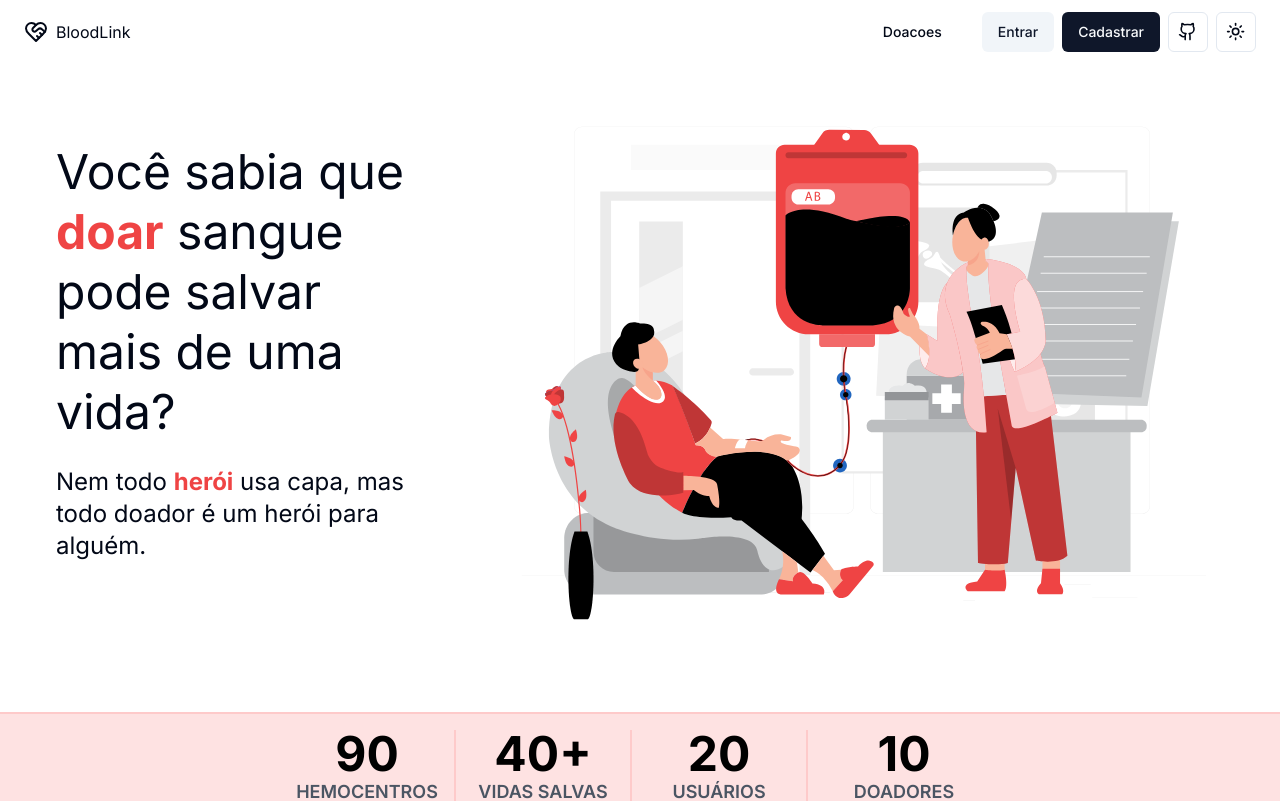
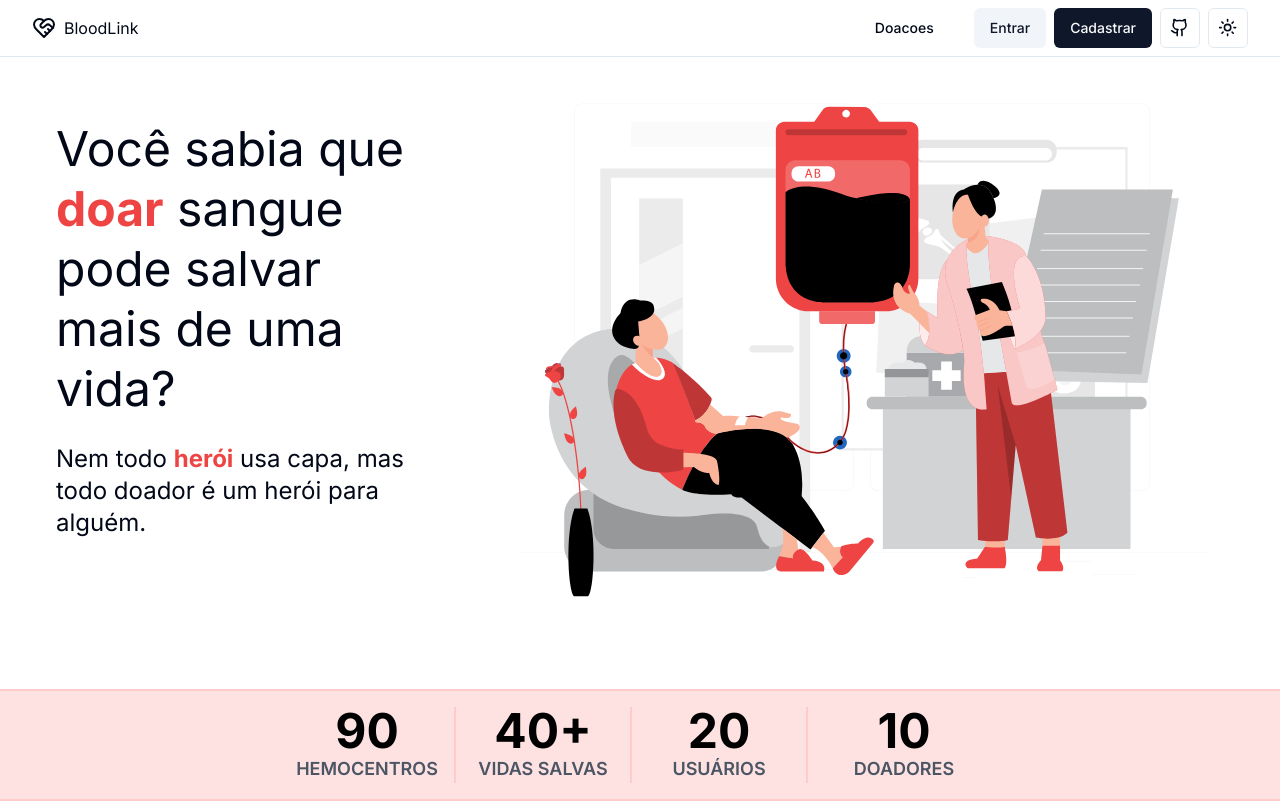
Before and after one commit to GiovanniMori/tcc-blood, a Next.js app: page / in a window 1280 px wide. Shown: the top 801 px of the page. Built offline with nearby package versions, Linux system fonts and the light colour scheme; no server answers.

Commit message:
feat: copy shadcn layout page and navbar sticky styles

```diff
--- a/src/app/layout.tsx
+++ b/src/app/layout.tsx
@@ -25,8 +25,12 @@ export default function RootLayout({
       <html lang="pt-BR" suppressHydrationWarning>
         <body className={inter.className}>
           <ThemeProvider attribute="class" defaultTheme="system" enableSystem>
-            <Navbar />
-            <div className="sm:px-4 md:px-8">{children}</div>
+            <div className="relative flex min-h-screen flex-col">
+              <Navbar />
+              <div className="flex-1">
+                <div className="container">{children}</div>
+              </div>
+            </div>
             {/* <Footer /> */}
           </ThemeProvider>
         </body>
--- a/src/app/page.tsx
+++ b/src/app/page.tsx
@@ -11,7 +11,7 @@ import { Button } from "@/components/ui/button"
 
 export default function Home() {
   return (
-    <main className="flex flex-col items-center justify-center gap-16 p-4 ">
+    <main className="flex flex-col items-center justify-center gap-16">
       <div className="flex gap-16 flex-wrap justify-center items-center">
         <motion.span
           initial={{ y: -100, opacity: 0 }}
--- a/src/components/navbar/navbar.tsx
+++ b/src/components/navbar/navbar.tsx
@@ -19,7 +19,8 @@ import { Separator } from "../ui/separator"
 
 export default function Navbar() {
   return (
-    <div className="px-6 py-3 flex items-center justify-between">
+    <header className="supports-backdrop-blur:bg-background/60 sticky top-0 z-50 w-full border-b bg-background/95 backdrop-blur">
+      <div className="container flex h-14 items-center justify-between">
         <Sheet>
           <SheetTrigger className="flex md:hidden">
             <HeartHandshake />
@@ -46,7 +47,6 @@ export default function Navbar() {
           <div className="hidden md:flex">
             <NavbarLinks />
           </div>
-
           <div className="flex gap-2">
             <UserNavbar />
             <Button variant="outline" size="icon" asChild>
@@ -59,5 +59,6 @@ export default function Navbar() {
           </div>
         </div>
       </div>
+    </header>
   )
 }
```
Lines whose indentation alone changed are shown as unchanged.
